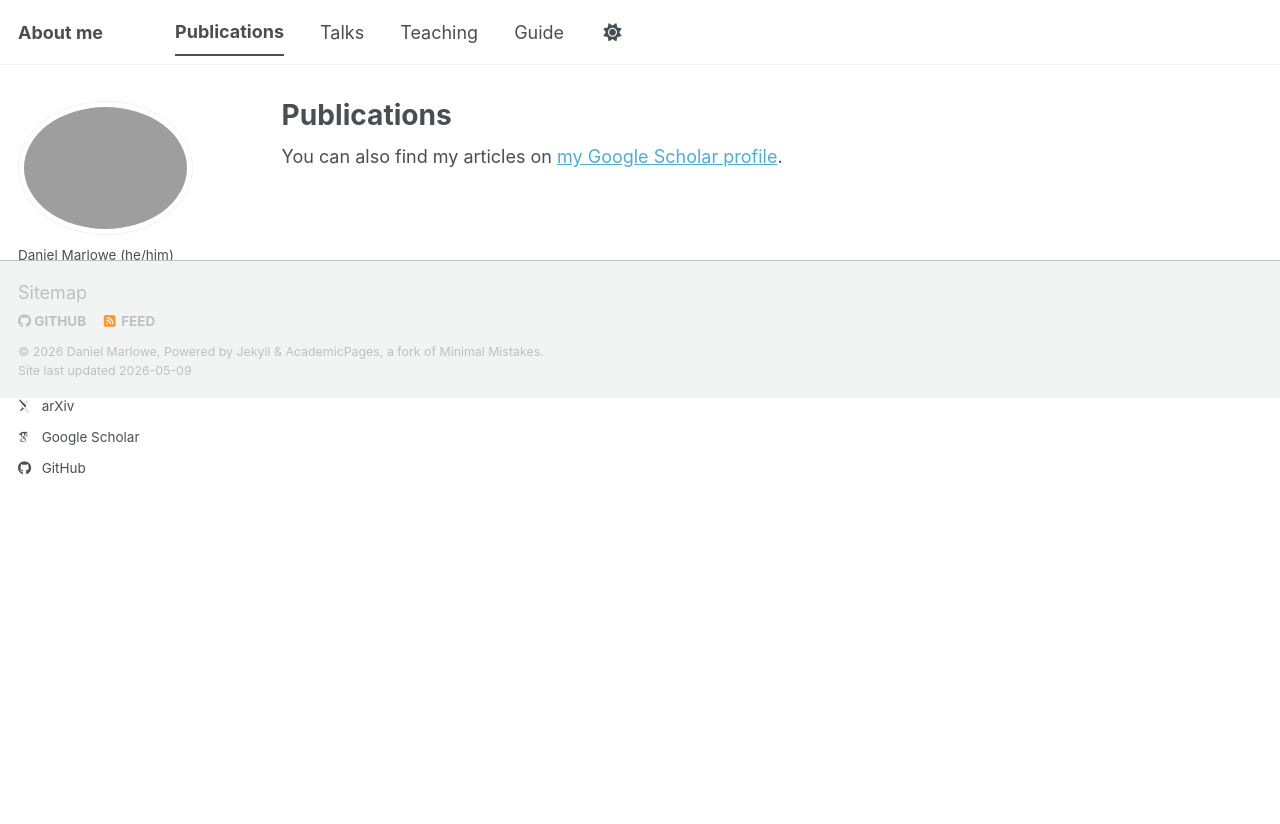
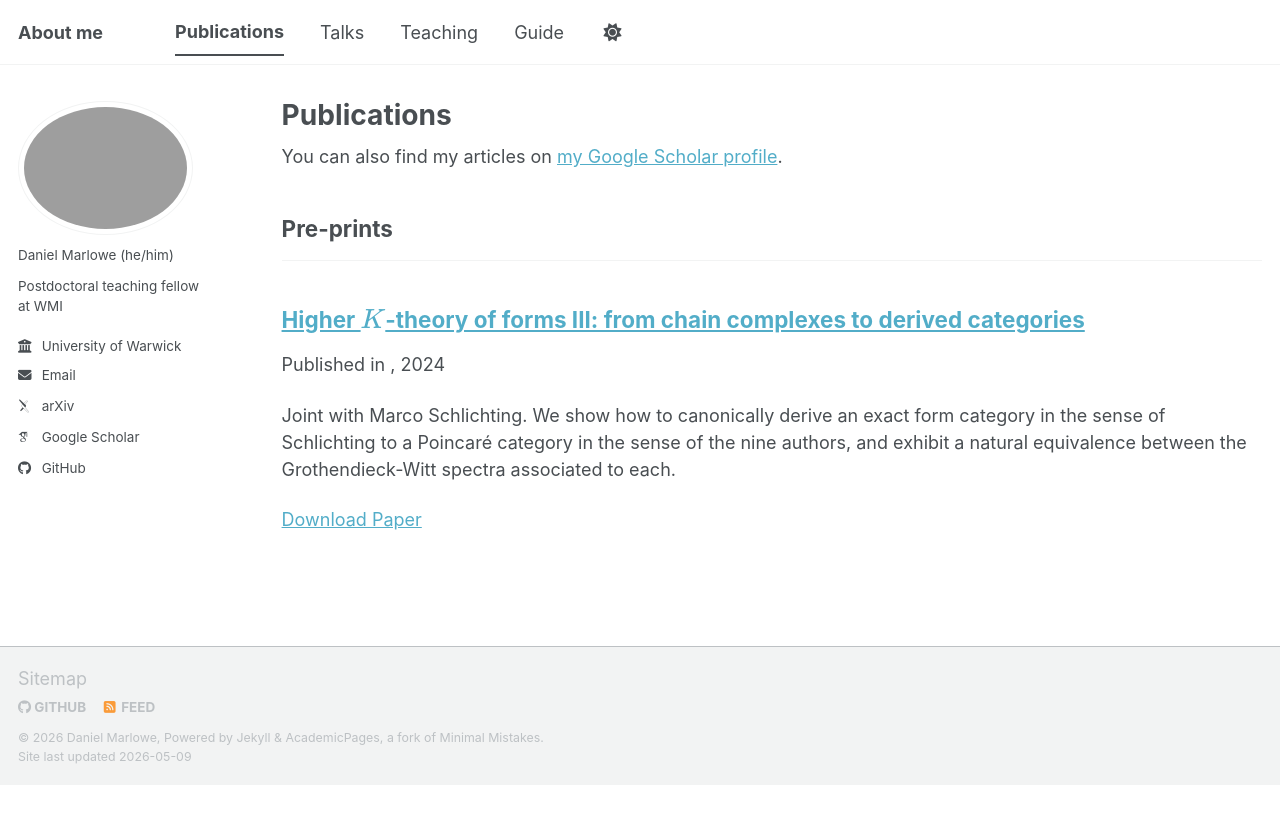
Before and after one commit to dmarl/dmarl.github.io, a Jekyll site: the page built from _pages/publications.html, in a window 1280 px wide. Shown: the top 824 px of the page. Built offline with Jekyll 4.4.1, drawn with Linux system fonts in a browser that asks for light colours; some web fonts are replaced; a script bundle is joined from its source files by our own code; library files that are not in the unit come from our copies; a file with an impossible date is left out.

Commit message:
Update 2010-10-01-paper-title-number-2.md

```diff
--- a/_publications/2010-10-01-paper-title-number-2.md
+++ b/_publications/2010-10-01-paper-title-number-2.md
@@ -4,7 +4,7 @@ collection: publications
 category: pre-prints
 permalink: /publication/hkformiii
 excerpt: 'Joint with Marco Schlichting. We show how to canonically derive an exact form category in the sense of Schlichting to a Poincaré category in the sense of the nine authors, and exhibit a natural equivalence between the Grothendieck-Witt spectra associated to each.'
-date:
+date: 2024-11-14
 venue:
 slidesurl:
 paperurl: 'https://arxiv.org/abs/2411.09401'
```
